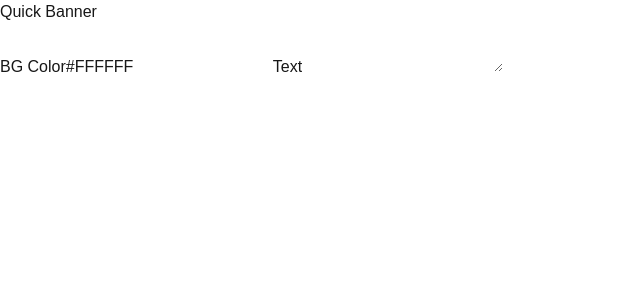
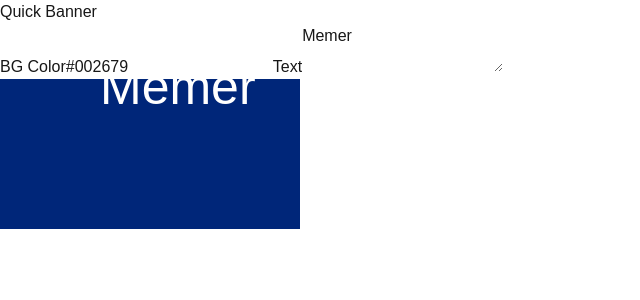
Before and after one commit to Shobhit-Nagpal/quick-banner, a Next.js app: page / in a window 1280 px wide. Shown: the top 300 px of the page, without its empty margins (0-640 px from the left). Built offline with nearby package versions, Linux system fonts and the light colour scheme.

Commit message:
add: canvas hook + scale acc to dpi

```diff
--- a/src/app/page.tsx
+++ b/src/app/page.tsx
@@ -1,14 +1,15 @@
 "use client";
 
 import { Canvas } from "@/components/canvas";
+import { canvasOpts } from "@/utils/canvas";
 import { useState } from "react";
 
 export default function Home() {
-  const [bgColor, setBgColor] = useState<string>("#FFFFFF");
-  const [text, setText] = useState<string>("");
+  const [bgColor, setBgColor] = useState<string>("#002679");
+  const [text, setText] = useState<string>("Memer");
 
   return (
-    <div className="w-full h-full bg-white flex flex-col items-center">
+    <div className="w-full h-full bg-gray-500 flex flex-col items-center">
       <label className="text-black">BG Color</label>
       <input
         value={bgColor}
@@ -22,8 +23,8 @@ export default function Home() {
         className="border border-black"
         onChange={(e) => setText(e.target.value)}
       />
-      <div className="w-full max-w-7xl">
-        <Canvas bgColor={bgColor} text={text} />
+      <div className="w-full max-w-7xl p-4">
+        <Canvas bgColor={bgColor} text={text} opts={canvasOpts} />
       </div>
     </div>
   );
--- a/src/components/canvas.tsx
+++ b/src/components/canvas.tsx
@@ -1,45 +1,72 @@
 "use client";
 
-import React, { useEffect, useRef } from "react";
+import { useCanvas } from "@/hooks/use-canvas";
+import { CanvasOpts } from "@/types/canvas";
+import React, { useCallback } from "react";
 
 type CanvasProps = {
   bgColor: string;
   text: string;
+  opts: CanvasOpts;
 };
 
-export function Canvas({ bgColor, text }: CanvasProps) {
-  const canvasRef = useRef<HTMLCanvasElement | null>(null);
+function resizeCanvas(canvas: HTMLCanvasElement) {
+  const { width, height } = canvas.getBoundingClientRect();
 
-  useEffect(() => {
-    let animationFrameId = 0;
+  if (canvas.width !== width || canvas.height !== height) {
+    const { devicePixelRatio: ratio = 1 } = window;
+    const context = canvas.getContext("2d");
+    canvas.width = width * ratio;
+    canvas.height = height * ratio;
+    context?.scale(ratio, ratio);
+    return true;
+  }
 
-    if (canvasRef.current) {
-      const canvas = canvasRef.current;
-      const context = canvas.getContext("2d");
+  return false;
+}
 
-      if (!context) {
-        throw new Error("Context is null");
-      }
+const predraw = (context: RenderingContext, canvas: HTMLCanvasElement) => {
+  if (context instanceof CanvasRenderingContext2D) {
+    context.save();
+    resizeCanvas(canvas);
+    const { width, height } = context.canvas;
+    context.clearRect(0, 0, width, height);
+  }
+};
 
-      context.fillStyle = bgColor;
-      context.fillRect(0, 0, context.canvas.width, context.canvas.height);
+export function Canvas({ bgColor, text, opts }: CanvasProps) {
+  const draw = useCallback(
+    (context: RenderingContext) => {
+      const ogImg = new Image();
+      ogImg.src = "/opengraph-image.png";
 
-      const render = () => {
+      if (context instanceof CanvasRenderingContext2D) {
         context.fillStyle = bgColor;
         context.fillRect(0, 0, context.canvas.width, context.canvas.height);
 
-        context.fillStyle = "#000000"
-        context.fillText(text, canvas.width / 3, canvas.height / 2)
-        animationFrameId = window.requestAnimationFrame(render);
-      };
+        context.drawImage(
+          ogImg,
+          context.canvas.width / 6,
+          context.canvas.height / 2.3,
+          context.canvas.width / 2,
+          context.canvas.height / 2,
+        );
 
-      render();
+        // Render text at last --> top most render on canvas
+        context.fillStyle = "#FFFFFF";
+        context.fillText(
+          text,
+          context.canvas.width / 3,
+          context.canvas.height / 6,
+        );
+      }
+    },
+    [bgColor, text],
+  );
 
-      return () => {
-        window.cancelAnimationFrame(animationFrameId);
-      };
-    }
-  }, [bgColor, text]);
+  opts.predraw = predraw;
+
+  const { canvasRef } = useCanvas({ draw, opts });
 
   return (
     <canvas ref={canvasRef} className="w-full h-full border border-green-500">
--- /dev/null
+++ b/src/hooks/use-canvas.tsx
@@ -0,0 +1,53 @@
+import { CanvasOpts } from "@/types/canvas";
+import { useEffect, useRef } from "react";
+
+interface CanvasHookProps {
+  draw: (ctx: RenderingContext) => void;
+  opts: CanvasOpts;
+}
+
+export function useCanvas({ draw, opts = {} }: CanvasHookProps) {
+  const canvasRef = useRef<HTMLCanvasElement | null>(null);
+
+  useEffect(() => {
+    let animationFrameId = 0;
+
+    if (canvasRef.current) {
+      const canvas = canvasRef.current;
+      const context = canvas.getContext(opts.context || "2d");
+
+      if (!context) {
+        throw new Error("Context is null");
+      }
+
+      const scale = window.devicePixelRatio;
+      canvas.width = Math.floor(300 * scale);
+      canvas.height = Math.floor(150 * scale);
+
+      if (context instanceof CanvasRenderingContext2D) {
+        if (opts.predraw) {
+          opts.predraw(context, canvas);
+        }
+        context.font = "50px sans-serif"
+      }
+
+      const testImg = new Image();
+      testImg.src = canvas.toDataURL("image/png");
+
+      const render = () => {
+        draw(context);
+        animationFrameId = window.requestAnimationFrame(render);
+      };
+
+      render();
+
+      return () => {
+        window.cancelAnimationFrame(animationFrameId);
+      };
+    }
+  }, [draw]);
+
+  return {
+    canvasRef,
+  };
+}
--- /dev/null
+++ b/src/types/canvas.ts
@@ -0,0 +1,4 @@
+export type CanvasOpts = {
+  context?: "2d" | "webgl" | "webgl2" | "bitmaprenderer";
+  predraw?: (context: RenderingContext, canvas: HTMLCanvasElement) => void;
+};
--- a/src/utils/canvas.ts
+++ b/src/utils/canvas.ts
@@ -1 +1,9 @@
-export const canvasOpts = {};
+import { CanvasOpts } from "@/types/canvas";
+
+export const canvasOpts: CanvasOpts = {
+  context: "2d",
+};
+
+export const convertCanvasToImage = (canvas: HTMLCanvasElement) => {
+  return canvas.toDataURL("image/png");
+};
```
Also changed, not shown: public/opengraph-image.png (added).
